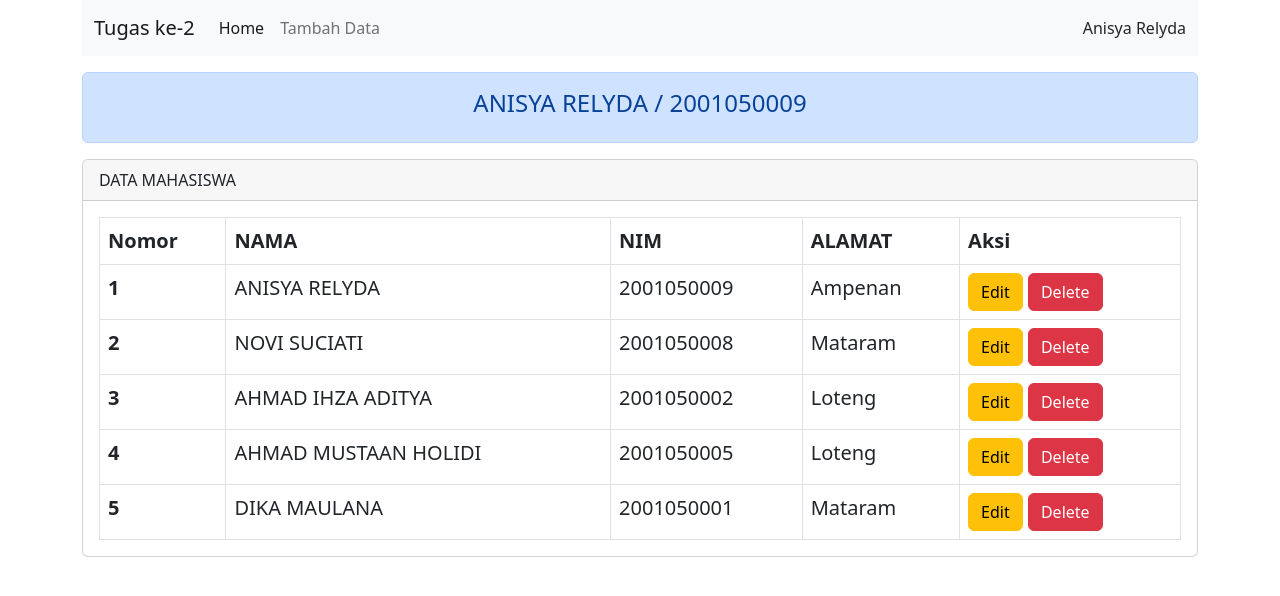
After one commit to anreL07/weblanjut, a CodeIgniter app: the page made by application/views/v_tampil.php in a window 1280 px wide. The commit adds this page. Shown: the top 596 px of the page. Run offline with CodeIgniter, Linux system fonts and the light colour scheme.

Commit message:
tugas v_tampil

```diff
--- a/application/config/config.php
+++ b/application/config/config.php
@@ -23,7 +23,7 @@ defined('BASEPATH') OR exit('No direct script access allowed');
 | a PHP script and you can easily do that on your own.
 |
 */
-$config['base_url'] = 'http://localhost:8080/NoviSuciati/';
+$config['base_url'] = 'http://localhost/ANISYA';
 
 /*
 |--------------------------------------------------------------------------
--- a/application/views/Home.php
+++ b/application/views/Home.php
@@ -32,6 +32,10 @@
                     <li class="nav-item">
                         <a class="nav-link" href="#">Mahasiswa</a>
                     </li>
+                    <form class="d-flex" role="search">
+                            <input class="form-control me-2" type="search" placeholder="Search" aria-label="Search">
+                            <button class="btn btn-outline-success" type="submit">Search</button>
+                    </form>
                 </ul>
             </div>
         </div>
--- /dev/null
+++ b/application/views/v_tampil.php
@@ -0,0 +1,112 @@
+<?php
+
+
+?>
+<!DOCTYPE html>
+<html lang="en">
+
+<head>
+    <meta charset="UTF-8">
+    <meta http-equiv="X-UA-Compatible" content="IE=edge">
+    <meta name="viewport" content="width=device-width, initial-scale=1.0">
+    <title>Home</title>
+    <link rel="stylesheet" href="<?= base_url('assets/bootstrap/dist/css/bootstrap.css') ?>">
+</head>
+
+<body>
+<div class="container">
+    <nav class="navbar navbar-expand-lg bg-light">
+        <div class="container-fluid">
+            <a class="navbar-brand" href="#">Tugas ke-2</a>
+            <button class="navbar-toggler" type="button" data-bs-toggle="collapse" data-bs-target="#navbarSupportedContent" aria-controls="navbarSupportedContent" aria-expanded="false" aria-label="Toggle navigation">
+                <span class="navbar-toggler-icon"></span>
+            </button>
+            <div class="collapse navbar-collapse" id="navbarSupportedContent">
+                <ul class="navbar-nav me-auto mb-2 mb-lg-0">
+                    <li class="nav-item">
+                        <a class="nav-link active" aria-current="page" href="#">Home</a>
+                    </li>
+                    <li class="nav-item">
+                        <a class="nav-link" href="#">Tambah Data</a>
+                    </li>
+                </ul>
+            </div>
+            <a class="nav-link text-right" href="#">Anisya Relyda</a>
+        </div>
+    </nav>
+
+
+    <div class="alert alert-primary text-center mt-3" role="alert">
+       <h4> ANISYA RELYDA / 2001050009 </h4>
+    </div>
+
+    <div class="card">
+  <div class="card-header">
+    DATA MAHASISWA
+  </div>
+  <div class="card-body">
+    <blockquote class="blockquote mb-0">
+
+    <table class="table table-bordered">
+  <thead class="thead-light">
+    <tr>
+      <th scope="col">Nomor</th>
+      <th scope="col">NAMA</th>
+      <th scope="col">NIM</th>
+      <th scope="col">ALAMAT</th>
+      <th scope="col">Aksi</th>
+    </tr>
+  </thead>
+
+  <tbody>
+    <tr>
+      <th scope="row">1</th>
+      <td>ANISYA RELYDA</td>
+      <td>2001050009</td>
+      <td>Ampenan</td>
+      <td><button type="button" class="btn btn-warning">Edit</button>
+      <button type="button" class="btn btn-danger">Delete</button></td>
+    </tr>
+    <tr>
+      <th scope="row">2</th>
+      <td>NOVI SUCIATI</td>
+      <td>2001050008</td>
+      <td>Mataram</td>
+      <td><button type="button" class="btn btn-warning">Edit</button>
+        <button type="button" class="btn btn-danger">Delete</button></td>
+    </tr>
+    <tr>
+      <th scope="row">3</th>
+      <td>AHMAD IHZA ADITYA</td>
+      <td>2001050002</td>
+      <td>Loteng</td>
+      <td><button type="button" class="btn btn-warning">Edit</button>
+        <button type="button" class="btn btn-danger">Delete</button></td>
+    </tr>
+    <tr>
+      <th scope="row">4</th>
+      <td>AHMAD MUSTAAN HOLIDI</td>
+      <td>2001050005</td>
+      <td>Loteng</td>
+      <td><button type="button" class="btn btn-warning">Edit</button>
+        <button type="button" class="btn btn-danger">Delete</button></td>
+    </tr>
+    <tr>
+      <th scope="row">5</th>
+      <td>DIKA MAULANA</td>
+      <td>2001050001</td>
+      <td>Mataram</td>
+      <td><button type="button" class="btn btn-warning">Edit</button>
+        <button type="button" class="btn btn-danger">Delete</button></td>
+    </tr>
+
+
+  </tbody>
+</table>
+</blockquote>
+  </div>
+</div>
+</div>
+</body>
+
+</html>
```
Also changed, not shown: application/controllers/Home.php (+13 -1 lines), application/controllers/cobain.php (renamed from application/controllers/coba.php, +5 -8 lines), application/controllers/web.php (+5 -9 lines), application/views/Tampil.php (added, +22 -0 lines), application/views/form.php (added, +30 -0 lines), 2 other files.
